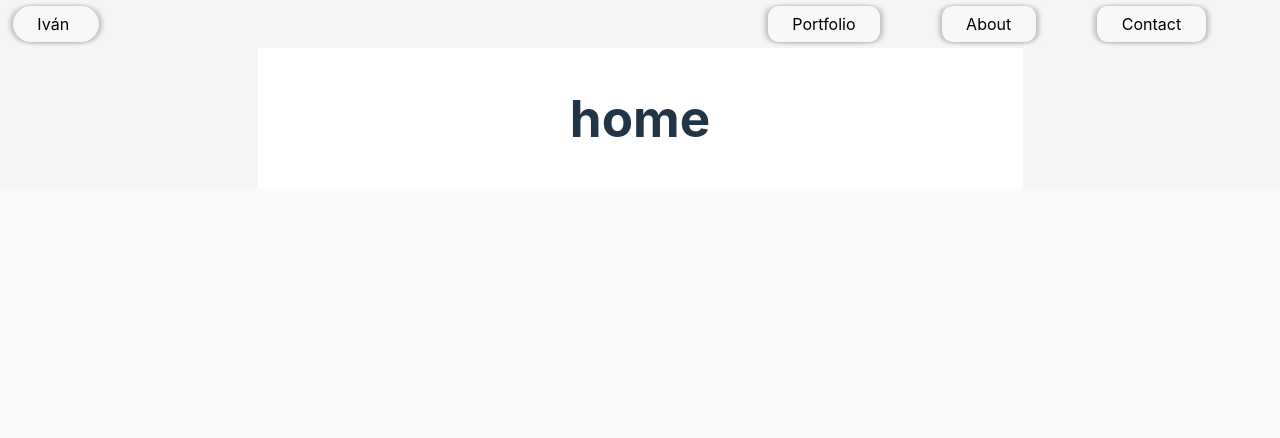
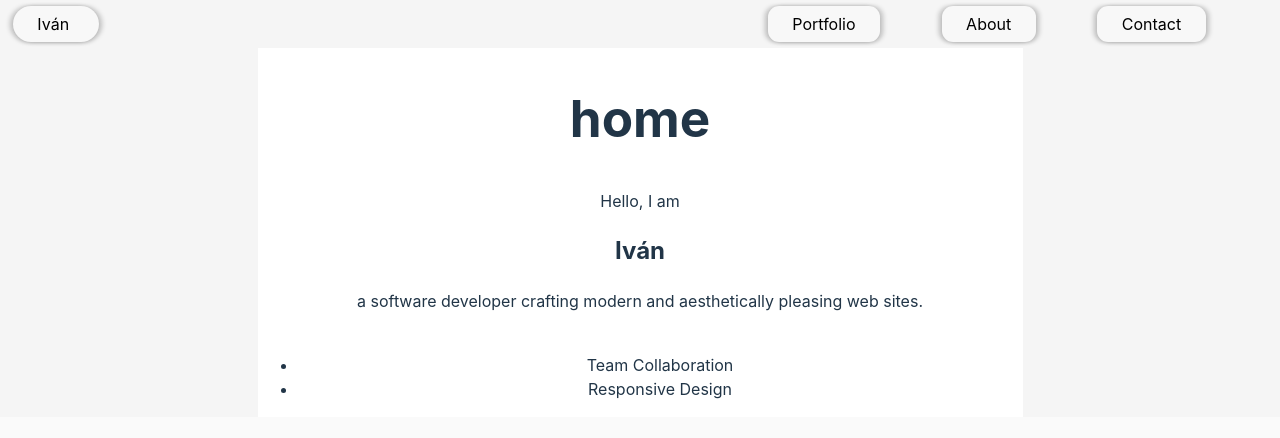
Before and after one commit to ivangonzalez224/Portfolio, a React (Vite) app: page / in a window 1280 px wide. Shown: the top 438 px of the page. Built offline with nearby package versions, Linux system fonts and the light colour scheme.

Commit message:
Add Headline structure

```diff
--- /dev/null
+++ b/src/components/head/Headline.jsx
@@ -0,0 +1,24 @@
+const Headline = () => (
+  <div>
+    <div id="head-name">
+      <span>
+        Hello, I am
+      </span>
+      <h2>Iván</h2>
+      <span>
+        a software developer crafting modern and aesthetically pleasing web sites.
+      </span>
+    </div>
+    <div id="head-photo">
+      <img className="nav_left" />
+      <div>
+        <ul>
+            <li>Team Collaboration</li>
+            <li>Responsive Design</li>
+        </ul>
+      </div>
+    </div>
+  </div>
+);
+
+export default Headline;
--- a/src/components/pages/main/Home.jsx
+++ b/src/components/pages/main/Home.jsx
@@ -1,6 +1,9 @@
+import Headline from '../../head/Headline';
+
 const Home = () => (
     <div className="main_home">
       <h1>home</h1>
+      <Headline />
     </div>
   );
 
```
